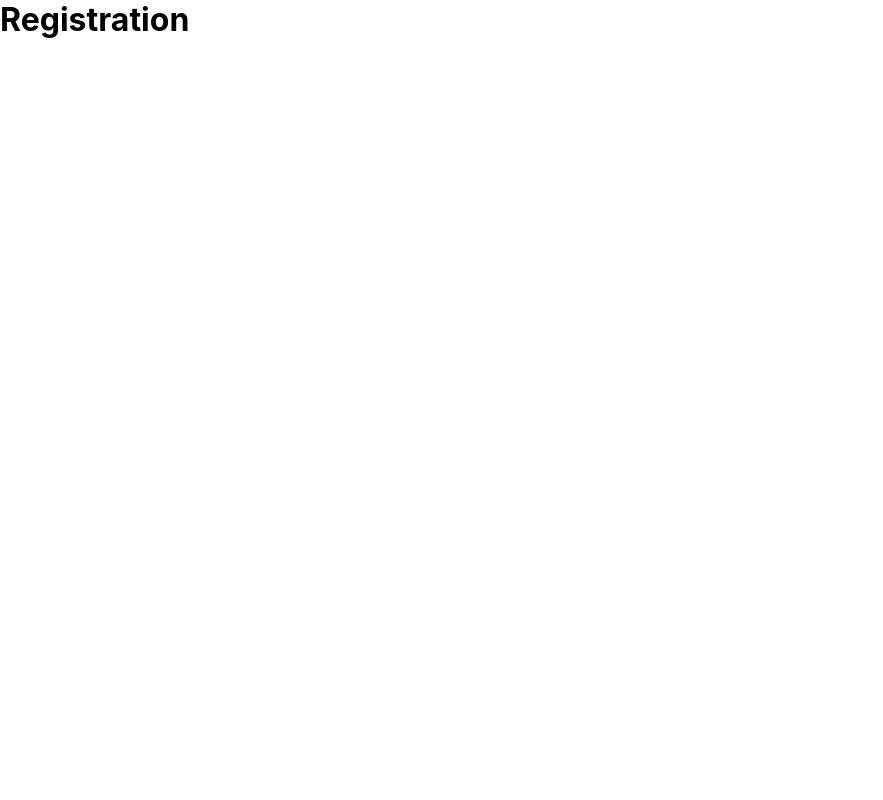
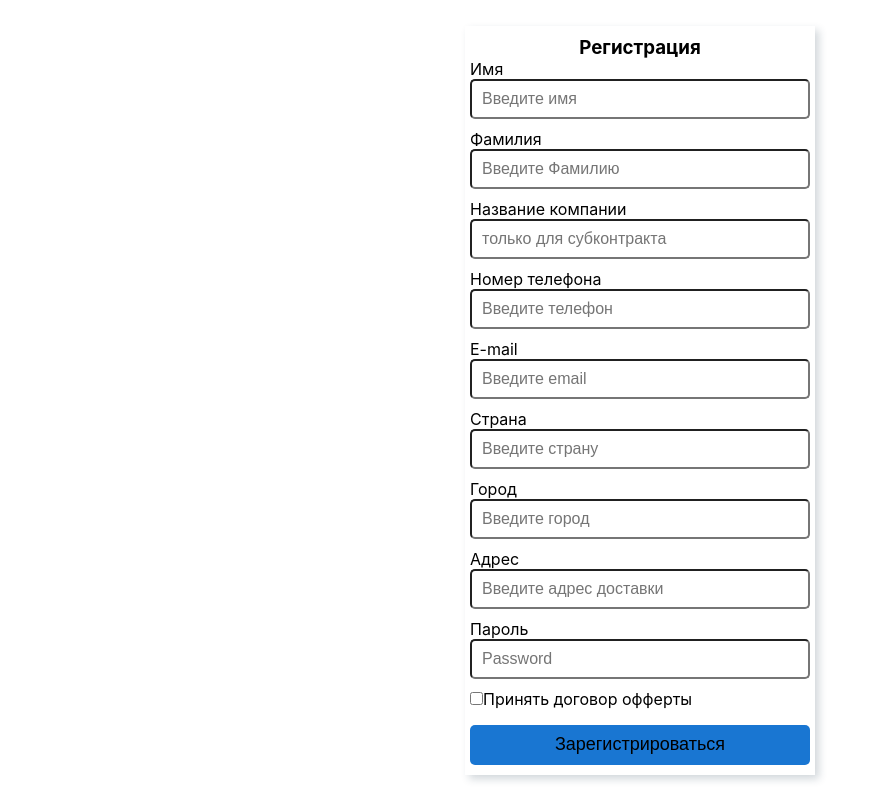
Before and after one commit to qoobatov/belgi.kg, a React (Create React App) app: page /register in a window 1280 px wide. Shown: the whole page, without its empty margins (0-883 px from the left). Built offline with nearby package versions, Linux system fonts and the light colour scheme.

Commit message:
added component register

```diff
--- a/src/components/Register/Register.css
+++ b/src/components/Register/Register.css
@@ -0,0 +1,51 @@
+* {
+  margin: 0;
+  box-sizing: border-box;
+}
+
+.register-container {
+  display: flex;
+  flex-direction: column;
+  justify-content: center;
+  align-items: center;
+  height: 100vh;
+}
+.register-content {
+  width: 350px;
+  max-height: 850px;
+  padding: 10px 5px;
+  box-shadow: 4px 4px 8px 0px rgba(34, 60, 80, 0.2);
+  display: flex;
+  flex-direction: column;
+}
+
+.register-content h3 {
+  text-align: center;
+}
+.register-form {
+  display: flex;
+  flex-direction: column;
+}
+
+.register-input {
+  margin-bottom: 10px;
+  height: 40px;
+  font-size: 16px;
+  border-radius: 5px;
+  padding: 0px 10px;
+}
+
+#offert{
+    margin-bottom: 20px;
+}
+
+.register-btn {
+  height: 40px;
+  font-size: 18px;
+  background-color: #1976d2;
+  border-radius: 5px;
+  padding: 0px 10px;
+  border: none;
+  cursor: pointer;
+  color: var(--tg-theme-text-color);
+}
--- a/src/components/Register/Register.js
+++ b/src/components/Register/Register.js
@@ -1,14 +1,103 @@
-import React from 'react'
-import "./Register.css"
+import React from "react";
+import "./Register.css";
 
 function Register() {
   return (
     <>
-    <div>
-        <h1>Registration</h1>
-    </div>
+      <div className="register-container">
+        <div className="register-content">
+          <h3>Регистрация</h3>
+          <form className="register-form">
+            <label htmlFor="register-input-name">Имя</label>
+            <input
+              className="register-input"
+              id="register-input-name"
+              type="text"
+              placeholder="Введите имя"
+              name="username"
+            />
+            <label htmlFor="register-input-lastname">Фамилия</label>
+            <input
+              className="register-input"
+              id="register-input-lastname"
+              type="text"
+              placeholder="Введите Фамилию"
+              name="lastName"
+            />
+            <label htmlFor="register-input-namecompany">Название компании</label>
+            <input
+              className="register-input"
+              id="register-input-namecompany"
+              type="text"
+              placeholder={`только для субконтракта`}
+              name="nameCompany"
+            />
+            <label htmlFor="register-input-tel">Номер телефона</label>
+
+            <input
+              className="register-input"
+              id="register-input-tel"
+              type="number"
+              placeholder="Введите телефон"
+              name="phone"
+            />
+            <label htmlFor="register-input-email">E-mail</label>
+
+            <input
+              className="register-input"
+              id="register-input-email"
+              type="email"
+              placeholder="Введите email"
+              name="email"
+            />
+            <label htmlFor="register-input-country">Страна</label>
+
+            <input
+              className="register-input"
+              id="register-input-country"
+              type="text"
+              placeholder="Введите страну"
+              name="country"
+            />
+            <label htmlFor="register-input-city">Город</label>
+
+            <input
+              className="register-input"
+              id="register-input-city"
+              type="text"
+              placeholder="Введите город"
+              name="city"
+            />
+            <label htmlFor="register-input-adress">Адрес</label>
+
+            <input
+              className="register-input"
+              id="register-input-adress"
+              type="text"
+              placeholder="Введите адрес доставки"
+              name="adress"
+            />
+            <label htmlFor="register-input-password">Пароль</label>
+
+            <input
+              className="register-input"
+              id="register-input-password"
+              type="password"
+              placeholder="Password"
+              name="password"
+            />
+            <div>
+              <input id="offert" type="checkbox" name="offert" />
+              <label htmlFor="offert">Принять договор офферты</label>
+            </div>
+            <button className="register-btn" type="submit">
+              Зарегистрироваться
+            </button>
+          </form>
+        </div>
+      </div>
     </>
-  )
+  );
 }
 
-export default Register
+export default Register;
```
